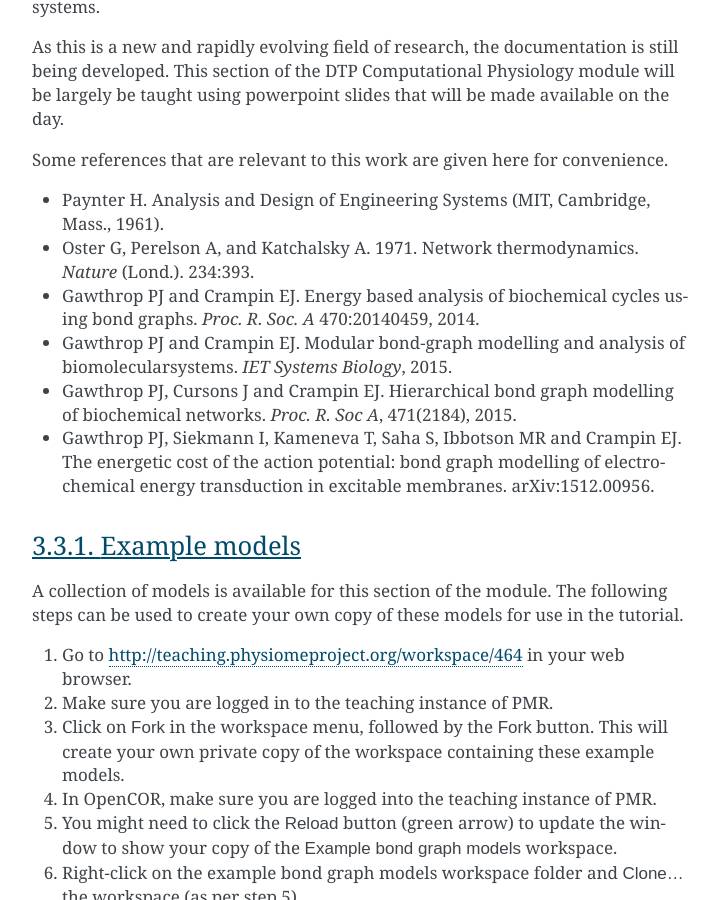
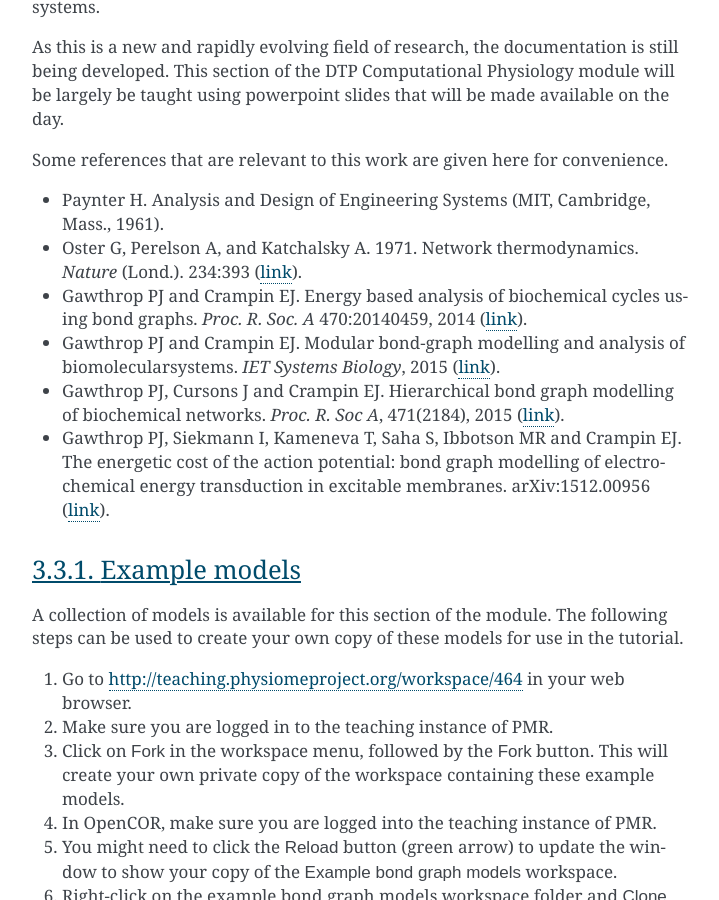
Before and after one commit to ABI-Tutorials/DTP-CompPhys, a Sphinx documentation site: the page built from source/modellingbestpractices.rst, in a window 1280 px wide and 900 px high, scrolled down 3218 px. Shown: the whole window, without its empty margins (388-1107 px from the left). Built offline with Sphinx 7.4.7, drawn with Linux system fonts in a browser that asks for light colours; pages that are not in the unit, such as notebooks, are missing from menus.

Commit message:
adding links to the bond graph papers

```diff
--- a/source/modellingbestpractices.rst
+++ b/source/modellingbestpractices.rst
@@ -96,11 +96,11 @@ As this is a new and rapidly evolving field of research, the documentation is st
 Some references that are relevant to this work are given here for convenience.
 
 * Paynter H. Analysis and Design of Engineering Systems (MIT, Cambridge, Mass., 1961).
-* Oster G, Perelson A, and Katchalsky A. 1971. Network thermodynamics. *Nature* (Lond.). 234:393.
-* Gawthrop PJ and Crampin EJ. Energy based analysis of biochemical cycles using bond graphs. *Proc. R. Soc. A* 470:20140459, 2014.
-* Gawthrop PJ and Crampin EJ. Modular bond-graph modelling and analysis of biomolecularsystems. *IET Systems Biology*, 2015.
-* Gawthrop PJ, Cursons J and Crampin EJ. Hierarchical bond graph modelling of biochemical networks. *Proc. R. Soc A*, 471(2184), 2015.
-* Gawthrop PJ, Siekmann I, Kameneva T, Saha S, Ibbotson MR and Crampin EJ. The energetic cost of the action potential: bond graph modelling of electrochemical energy transduction in excitable membranes. arXiv:1512.00956.
+* Oster G, Perelson A, and Katchalsky A. 1971. Network thermodynamics. *Nature* (Lond.). 234:393 (`link <http://www.nature.com/nature/journal/v234/n5329/abs/234393a0.html>`_).
+* Gawthrop PJ and Crampin EJ. Energy based analysis of biochemical cycles using bond graphs. *Proc. R. Soc. A* 470:20140459, 2014 (`link <http://rspa.royalsocietypublishing.org/content/470/2171/20140459>`_).
+* Gawthrop PJ and Crampin EJ. Modular bond-graph modelling and analysis of biomolecularsystems. *IET Systems Biology*, 2015 (`link <http://dx.doi.org/10.1049/iet-syb.2015.0083>`_).
+* Gawthrop PJ, Cursons J and Crampin EJ. Hierarchical bond graph modelling of biochemical networks. *Proc. R. Soc A*, 471(2184), 2015 (`link <http://rspa.royalsocietypublishing.org/content/471/2184/20150642>`_).
+* Gawthrop PJ, Siekmann I, Kameneva T, Saha S, Ibbotson MR and Crampin EJ. The energetic cost of the action potential: bond graph modelling of electrochemical energy transduction in excitable membranes. arXiv:1512.00956 (`link <https://arxiv.org/abs/1512.00956>`_).
 
 Example models
 --------------
```
